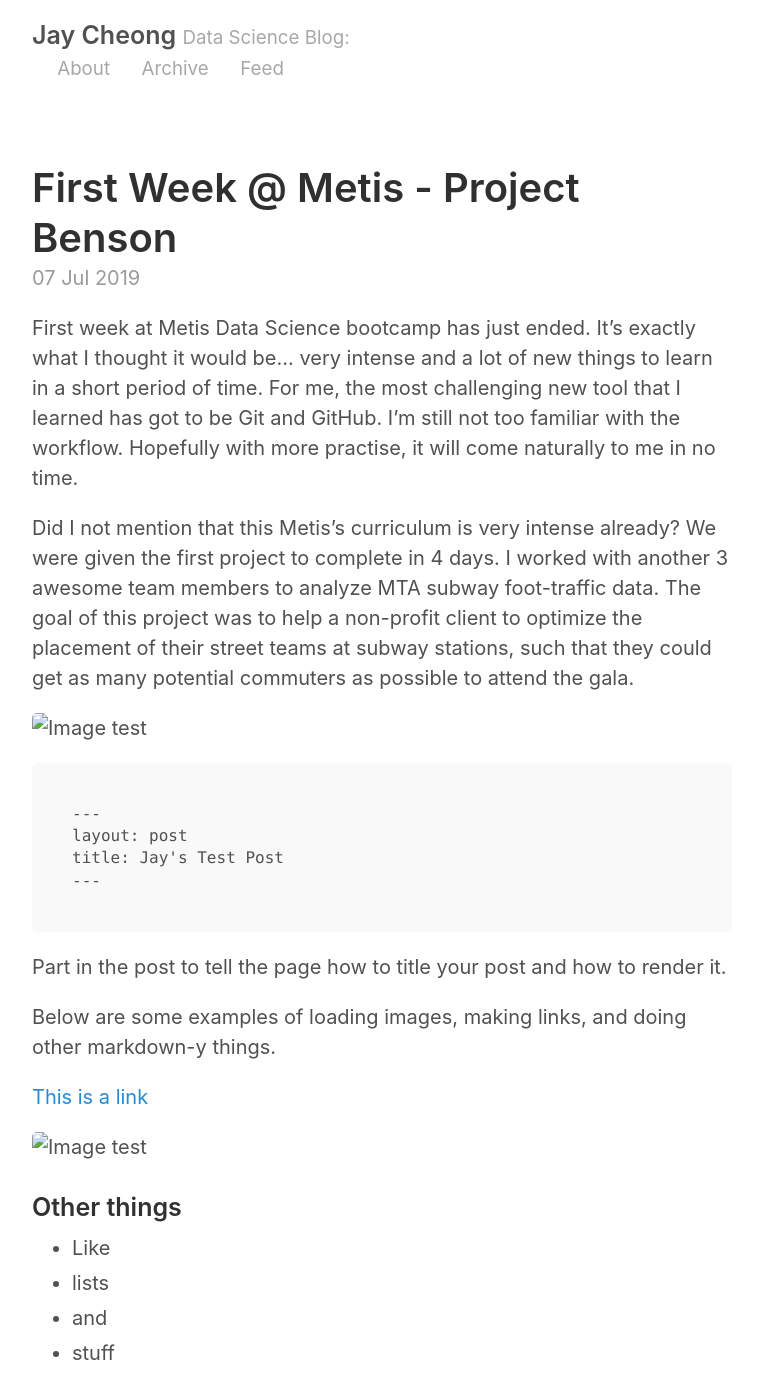
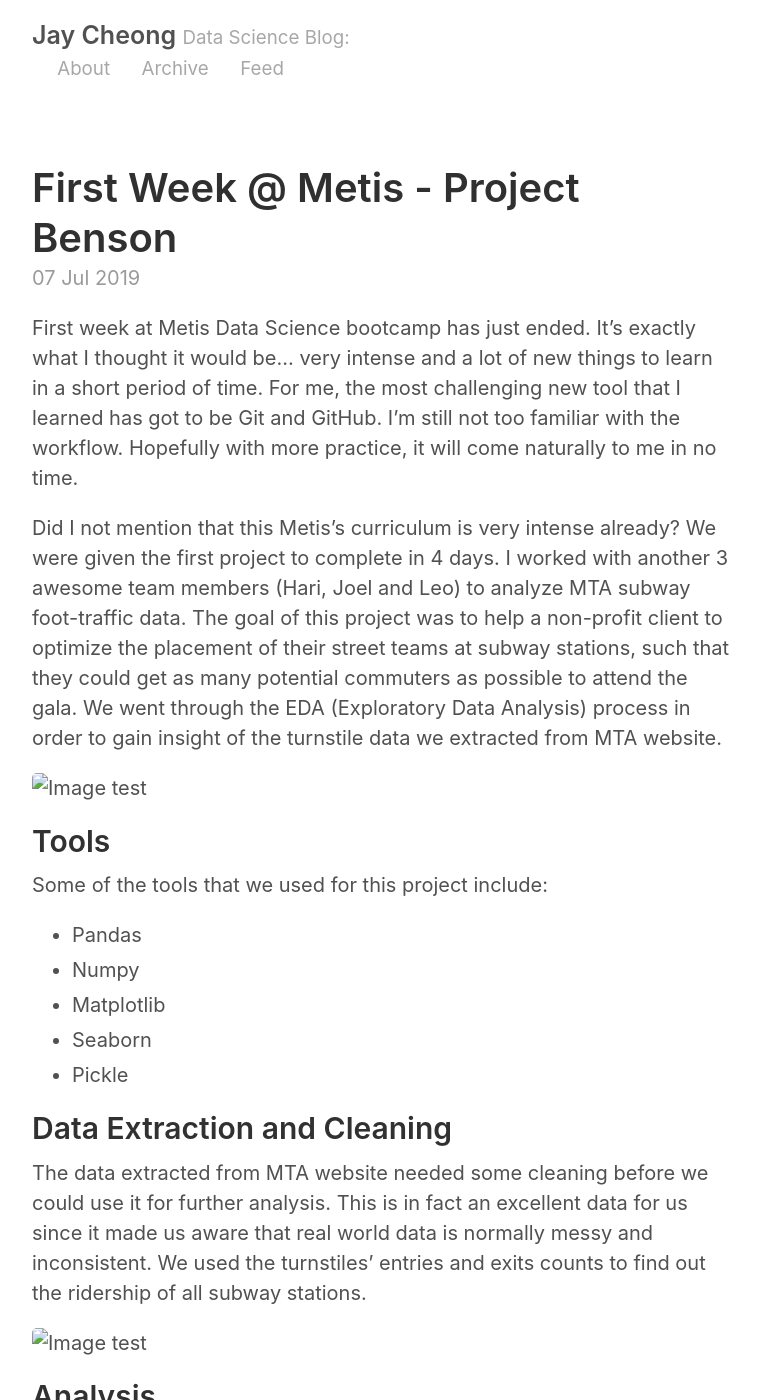
Before and after one commit to yawjyec/yawjyec.github.io, a Jekyll site: the page built from _posts/2019-07-07-Benson-Project.md, in a window 1280 px wide and 1400 px high. Shown: the whole window, without its empty margins (258-1018 px from the left). Built offline with Jekyll 4.4.1, drawn with Linux system fonts in a browser that asks for light colours; some of the changed text lies outside the part shown.

Commit message:
added more in body

````diff
--- a/_posts/2019-07-07-Benson-Project.md
+++ b/_posts/2019-07-07-Benson-Project.md
@@ -3,12 +3,46 @@ layout: post
 title: First Week @ Metis - Project Benson
 ---
 
-First week at Metis Data Science bootcamp has just ended. It's exactly what I thought it would be... very intense and a lot of new things to learn in a short period of time. For me, the most challenging new tool that I learned has got to be Git and GitHub. I'm still not too familiar with the workflow. Hopefully with more practise, it will come naturally to me in no time.
+First week at Metis Data Science bootcamp has just ended. It's exactly what I thought it would be... very intense and a lot of new things to learn in a short period of time. For me, the most challenging new tool that I learned has got to be Git and GitHub. I'm still not too familiar with the workflow. Hopefully with more practice, it will come naturally to me in no time.
 
-Did I not mention that this Metis's curriculum is very intense already? We were given the first project to complete in 4 days. I worked with another 3 awesome team members
-to analyze MTA subway foot-traffic data. The goal of this project was to help a non-profit client to optimize the placement of their street teams at subway stations, such that they could get as many potential commuters as possible to attend the gala.
+Did I not mention that this Metis's curriculum is very intense already? We were given the first project to complete in 4 days. I worked with another 3 awesome team members (Hari, Joel and Leo) to analyze MTA subway foot-traffic data. The goal of this project was to help a non-profit client to optimize the placement of their street teams at subway stations, such that they could get as many potential commuters as possible to attend the gala. We went through the EDA (Exploratory Data Analysis) process in order to gain insight of the turnstile data we extracted from MTA website.
 
 ![Image test]({{ site.url }}/images/MTASubway_hero.jpg)
+
+## Tools
+
+Some of the tools that we used for this project include:
+* Pandas
+* Numpy
+* Matplotlib
+* Seaborn
+* Pickle
+
+## Data Extraction and Cleaning
+
+The data extracted from MTA website needed some cleaning before we could use it for further analysis. This is in fact an excellent data for us since it made us aware that real world data is normally messy and inconsistent. We used the turnstiles' entries and exits counts to find out the ridership of all subway stations.
+
+![Image test]({{ site.url }}/images/MTA_Data_Raw.PNG)
+
+## Analysis
+
+The approach that my team used was to identify the days of the week and time of the day with high traffic first before we narrow down to top 5 stations. our finding showed that PM rush hour (4pm to 8pm) and weekdays had the highest ridership.
+
+![Image test]({{ site.url }}/images/MTA_AM_PM_Compare.PNG)
+![Image test]({{ site.url }}/images/MTA_DayofWeek_Compare.PNG)
+
+The top five stations that had the highest traffic were then identified. They are:
+* 34 ST-PENN STA
+* GRD CNTRL-42 ST
+* 34 ST-HERALD SQ
+* TIIMES SQ-42 ST
+* 23 ST
+
+Not only were they high in traffic, but they also had low variability. Therefore if our client places their street team at those stations, they are guaranteed to meet with large number of commuters.
+
+![Image test]({{ site.url }}/images/MTA_Top5_Station1.PNG)
+
+![Image test]({{ site.url }}/images/MTA_Top5_Station2.PNG)
 
 ```
 ---
````
